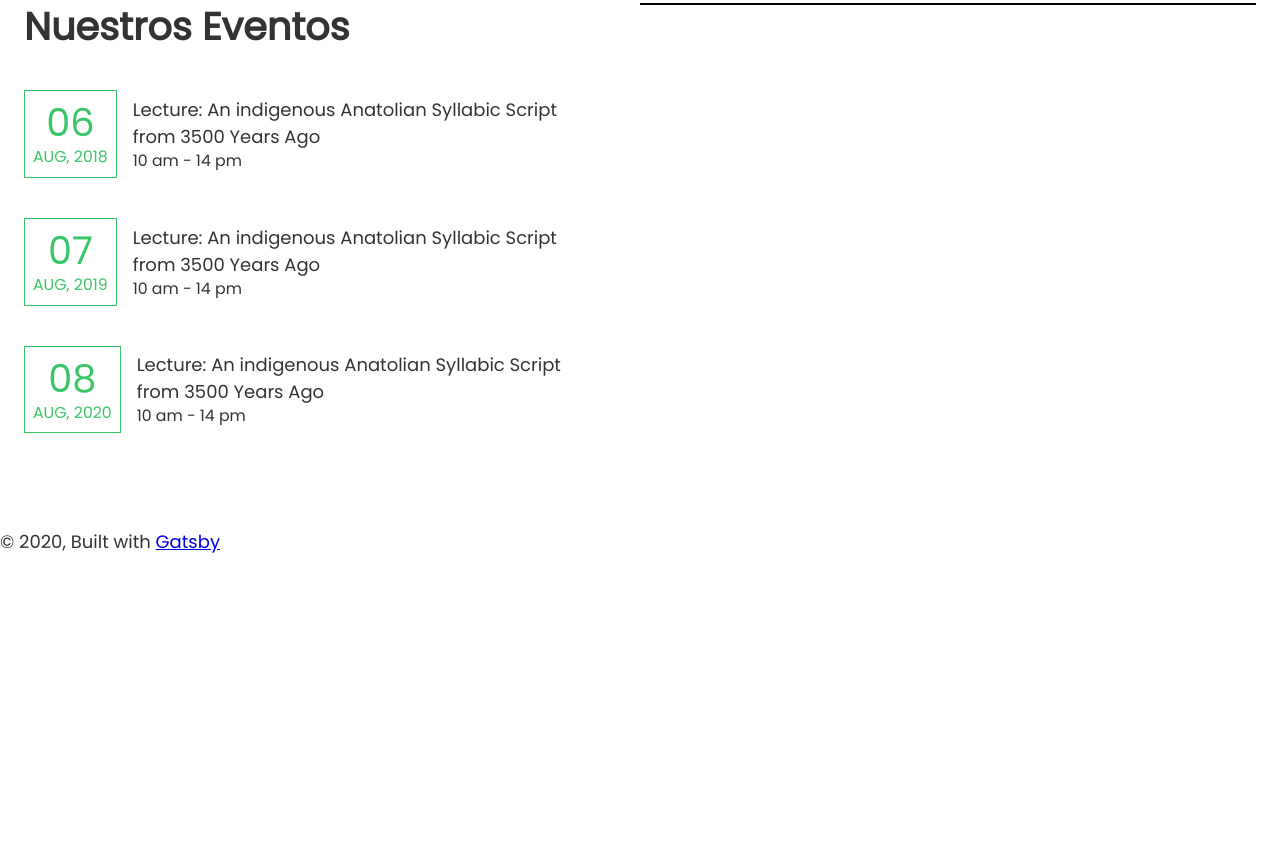
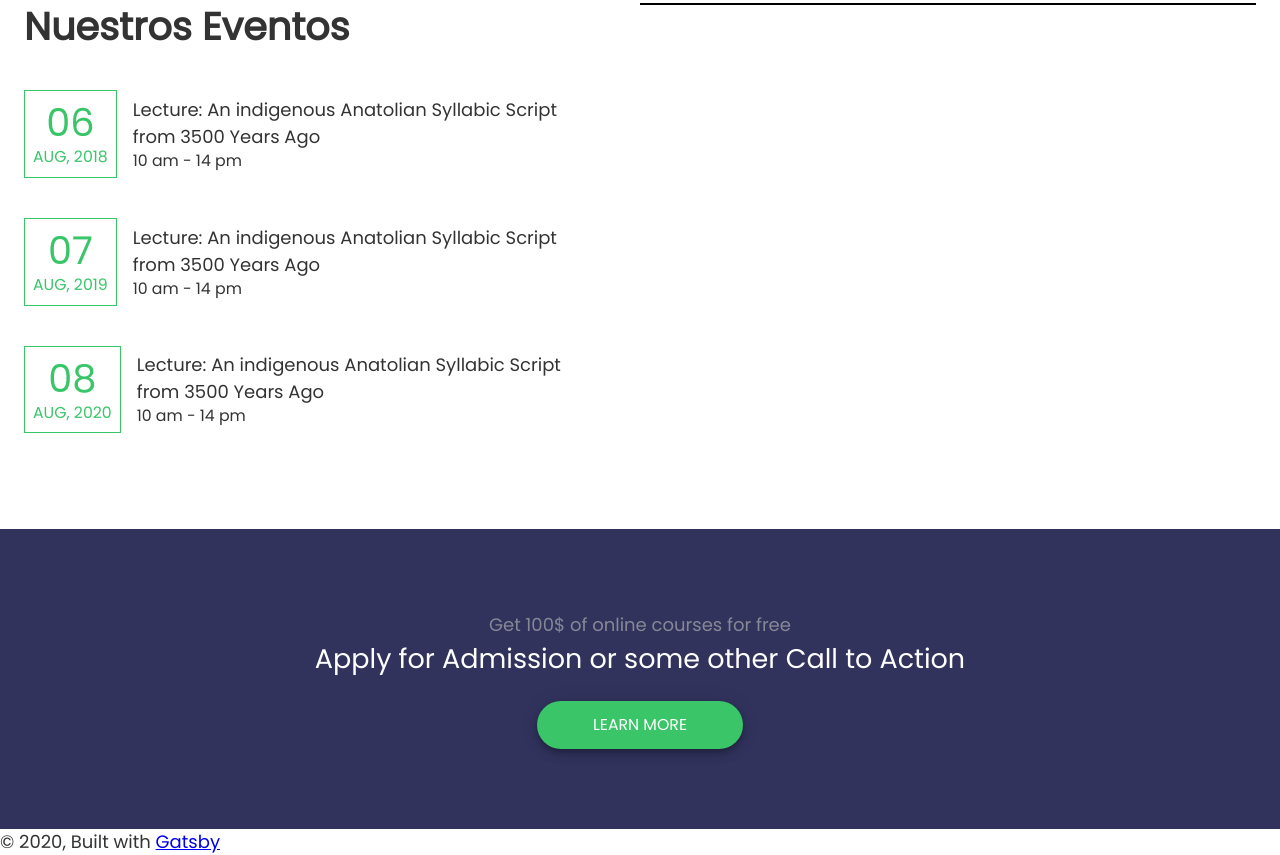
Before and after one commit to PauloTC/gat_IvySchool, a Gatsby site: page / in a window 1280 px wide. Shown: the part 2411-3266 px from the top of the page. Before the commit the page ends 2967 px from the top, so only its background shows below. Built offline with nearby package versions, Linux system fonts and the light colour scheme; Gatsby itself is replaced by a stand-in of ours.

Commit message:
open admision

```diff
--- /dev/null
+++ b/src/components/home/open-admision.js
@@ -0,0 +1,49 @@
+import React, { Component } from 'react'
+import {
+    CardMedia,
+    Container,
+    Fab,
+    Box,
+    Typography,
+    Grid,
+    CardContent,
+    TextField
+} from '@material-ui/core';
+
+import { makeStyles } from '@material-ui/styles'
+
+const useStyles = makeStyles({
+    section: {
+        background: '#31335D'
+    }
+
+})
+
+
+
+const OpenAdmision = () => {
+
+    const classes = useStyles();
+
+    return (
+        <section className={ classes.section }>
+                <Box  py={ 10 }  >
+                    <Typography variant="subtitle1"  >
+                        <Box  textAlign="center" color="#878895"  >Get 100$ of online courses for free</Box>
+                    </Typography>
+                    <Typography variant="h5"  >
+                        <Box  textAlign="center" color="#fff"  >Apply for Admission or some other Call to Action</Box>
+                    </Typography>
+                    <Box textAlign="center"  mt={ 3 } >
+                        <Fab variant="extended"  size="large" color="primary"  >
+                            <Box px={ 5 } >Learn More</Box>
+                        </Fab>
+                    </Box>
+                </Box>
+        </section>
+    )
+}
+
+
+
+export default OpenAdmision
--- a/src/pages/index.js
+++ b/src/pages/index.js
@@ -16,6 +16,7 @@ import Programbar from '../components/home/program-bar'
 import LatestNews from '../components/home/latest-news'
 import OpenDay from '../components/home/open-day'
 import CourseCollection from '../components/home/course-collection'
+import OpenAdmision from '../components/home/open-admision'
 
 import { makeStyles } from '@material-ui/styles'
 
@@ -74,6 +75,7 @@ const IndexPage = () => {
             <LatestNews />
             <OpenDay />
             <CourseCollection />
+            <OpenAdmision />
         </Layout>
     )
 }
```
